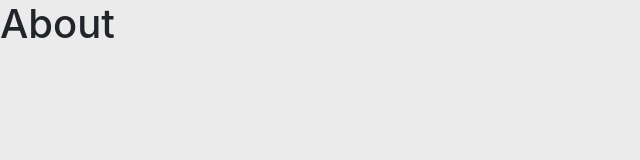
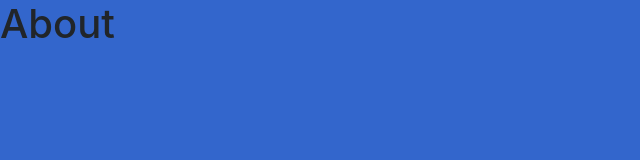
Before and after one commit to vpscommacc/vpscommacc.github.io, a plain HTML site: page about.html in a window 1280 px wide. Shown: the whole page, without its empty margins (0-640 px from the left). Drawn offline with nearby package versions, Linux system fonts and the light colour scheme.

Commit message:
Update theme.css

```diff
--- a/css/theme.css
+++ b/css/theme.css
@@ -1 +1,4 @@
-body {background-color: #ebebeb}
+
+body{
+    background-color: #3366CC;
+}
```
